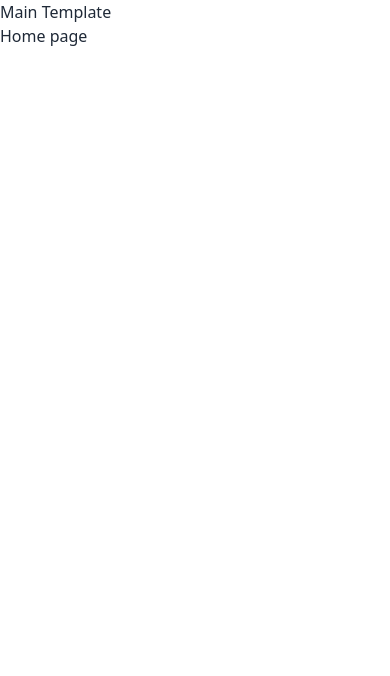
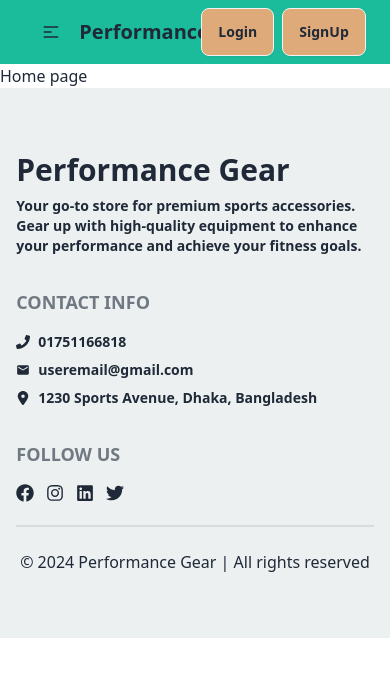
Before and after one commit to Arrafi2644/Performance-Gear-Client, a React (Vite) app: page / in a window 390 px wide. Shown: the top 676 px of the page. Built offline with nearby package versions, Linux system fonts and the light colour scheme.

Commit message:
Navbar and footer added

```diff
--- a/package.json
+++ b/package.json
@@ -15,6 +15,7 @@
     "match-sorter": "^8.0.0",
     "react": "^18.3.1",
     "react-dom": "^18.3.1",
+    "react-icons": "^5.4.0",
     "react-router-dom": "^7.0.2",
     "sort-by": "^1.2.0"
   },
--- a/src/MainTemplate/MainTemplate.jsx
+++ b/src/MainTemplate/MainTemplate.jsx
@@ -1,13 +1,16 @@
 import React from 'react';
 import { Outlet } from 'react-router-dom';
+import Navbar from '../components/Navbar';
+import Footer from '../components/Footer';
 
 const MainTemplate = () => {
     return (
         <div>
-            Main Template
+            <Navbar></Navbar>
             <div>
                 <Outlet></Outlet>
             </div>
+            <Footer></Footer>
         </div>
     );
 };
--- a/src/components/Banner.jsx
+++ b/src/components/Banner.jsx
@@ -3,7 +3,7 @@ import React from 'react';
 const Banner = () => {
     return (
         <div>
-           Banner
+           banner
         </div>
     );
 };
--- /dev/null
+++ b/src/components/Footer.jsx
@@ -0,0 +1,41 @@
+import React from 'react';
+import { FaFacebook, FaInstagram, FaLinkedin, FaPhone, FaTwitter } from 'react-icons/fa';
+import { FaLocationDot } from 'react-icons/fa6';
+import { MdMail } from 'react-icons/md';
+
+const Footer = () => {
+    return (
+        <div className='bg-third py-16'>
+            <section className='max-w-7xl w-11/12 mx-auto '>
+            <footer className="footer grid grid-cols-1 md:grid-cols-4 gap-8 ">
+                <aside className='col-span-1 md:col-span-2'>
+                    <h2 className='text-3xl font-bold'>Performance Gear</h2>
+                    <p className='text-sm font-semibold'>
+                        Your go-to store for premium sports accessories. Gear up with high-quality equipment to enhance your performance and achieve your fitness goals.
+                    </p>
+                </aside>
+                <nav>
+                    <h6 className="footer-title font-bold text-lg ">Contact Info</h6>
+                    <a className="link link-hover flex items-center gap-2 font-semibold text-sm"><span><FaPhone></FaPhone></span> 01751166818</a>
+                    <a className="link link-hover flex items-center gap-2 font-semibold text-sm"><span><MdMail></MdMail></span> useremail@gmail.com</a>
+                    <a className="link link-hover flex items-center gap-2 font-semibold text-sm"><span><FaLocationDot></FaLocationDot></span> 1230 Sports Avenue, Dhaka, Bangladesh</a>
+
+                </nav>
+                <nav className=''>
+                    <h6 className="footer-title font-bold text-lg ">Follow Us</h6>
+                    <div className='flex gap-3 items-center font-bold text-lg'>
+                        <a className="link link-hover"><FaFacebook></FaFacebook></a>
+                        <a className="link link-hover"><FaInstagram></FaInstagram></a>
+                        <a className="link link-hover"><FaLinkedin></FaLinkedin></a>
+                        <a className="link link-hover"><FaTwitter></FaTwitter></a>
+                    </div>
+                </nav>
+            </footer>
+            <div className="divider"></div>
+            <p className='text-center font-medium'>&copy; 2024 Performance Gear | All rights reserved</p>
+        </section>
+        </div>
+    );
+};
+
+export default Footer;
--- a/src/components/Navbar.jsx
+++ b/src/components/Navbar.jsx
@@ -1,9 +1,52 @@
 import React from 'react';
+import { Link, NavLink } from 'react-router-dom';
 
 const Navbar = () => {
+
+
+    const links = <>
+    <li><NavLink to='/'>Home</NavLink></li>
+    <li><NavLink to='/allSportsEquipment'>All Sports Equipment</NavLink></li>
+    </>
+
+
     return (
-        <div>
-            Navbar
+        <div className='bg-primary'>
+            <div className="navbar  max-w-7xl w-11/12 mx-auto">
+                <div className="navbar-start">
+                    <div className="dropdown">
+                        <div tabIndex={0} role="button" className="btn btn-ghost lg:hidden">
+                            <svg
+                                xmlns="http://www.w3.org/2000/svg"
+                                className="h-5 w-5"
+                                fill="none"
+                                viewBox="0 0 24 24"
+                                stroke="currentColor">
+                                <path
+                                    strokeLinecap="round"
+                                    strokeLinejoin="round"
+                                    strokeWidth="2"
+                                    d="M4 6h16M4 12h8m-8 6h16" />
+                            </svg>
+                        </div>
+                        <ul
+                            tabIndex={0}
+                            className="menu menu-sm dropdown-content bg-base-100 rounded-box z-[1] mt-3 w-52 p-2 shadow">
+                           {links}
+                        </ul>
+                    </div>
+                    <a className="btn btn-ghost text-xl pl-0">Performance Gear</a>
+                </div>
+                <div className="navbar-center hidden lg:flex">
+                    <ul className="menu menu-horizontal px-1">
+                      {links}
+                    </ul>
+                </div>
+                <div className="navbar-end gap-2 pr-0">
+                    <Link className='btn bg-accent' to='/login'>Login</Link>
+                    <Link className='btn bg-accent' to='/signUp'>SignUp</Link>
+                </div>
+            </div>
         </div>
     );
 };
--- /dev/null
+++ b/src/pages/AllEquipment.jsx
@@ -0,0 +1,11 @@
+import React from 'react';
+
+const AllEquipment = () => {
+    return (
+        <div>
+            All sports equipment
+        </div>
+    );
+};
+
+export default AllEquipment;
--- a/src/routes/Router.jsx
+++ b/src/routes/Router.jsx
@@ -1,7 +1,7 @@
 import { createBrowserRouter } from "react-router-dom";
-import Banner from "../components/Banner";
 import MainTemplate from "../MainTemplate/MainTemplate";
 import Home from "../pages/Home";
+import AllEquipment from "../pages/AllEquipment";
 
 const Router = createBrowserRouter([
     {
@@ -11,6 +11,10 @@ const Router = createBrowserRouter([
         {
             path: "/",
             element: <Home></Home>
+        },
+        {
+          path: "/allSportsEquipment",
+          element: <AllEquipment></AllEquipment>
         }
       ]
     },
--- a/tailwind.config.js
+++ b/tailwind.config.js
@@ -8,6 +8,12 @@ export default {
     extend: {
       fontFamily: {
         'bai-jamjuree': '["Bai Jamjuree", "sans-serif"]'
+      },
+      colors:{
+        primary: '#1ABC9C',
+        secondary: '#2C3E50',
+        third: '#ECF0F1',
+        accent: '#DEAA79'
       }
     },
   },
```
Also changed, not shown: 1 other file (tests, documents, lock files or other folders).
